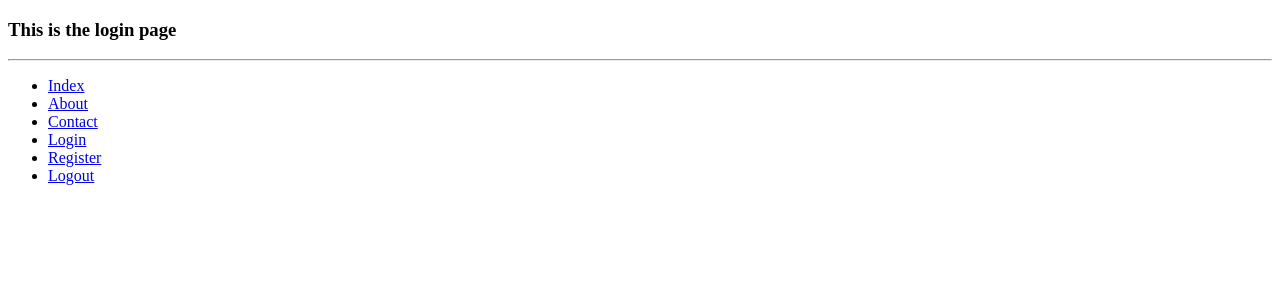
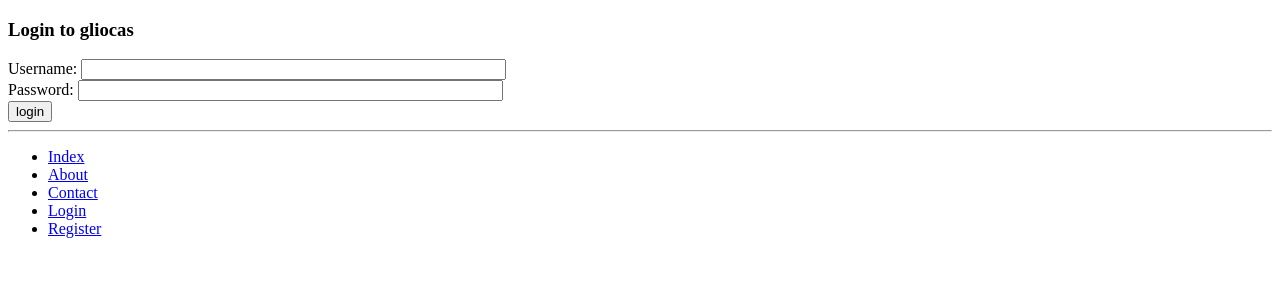
Before and after one commit to theycallmepeter/DreamTeamWAD2, a Django app: page /gliocas_app/login/ in a window 1280 px wide. Shown: the top 300 px of the page. Run offline with Django 3.2, Linux system fonts and the light colour scheme; parts of the project's set-up code (start-up, migrations or seed data) failed here and were passed over.

Commit message:
added login functionality

```diff
--- a/Gliocas/Gliocas/settings.py
+++ b/Gliocas/Gliocas/settings.py
@@ -16,7 +16,7 @@ import os
 BASE_DIR = os.path.dirname(os.path.dirname(os.path.abspath(__file__)))
 
 TEMPLATE_DIR = os.path.join(BASE_DIR, 'templates')
-
+MEDIA_DIR = os.path.join(BASE_DIR,'media')
 # Quick-start development settings - unsuitable for production
 # See https://docs.djangoproject.com/en/2.1/howto/deployment/checklist/
 
@@ -92,6 +92,7 @@ AUTH_PASSWORD_VALIDATORS = [
     },
     {
         'NAME': 'django.contrib.auth.password_validation.MinimumLengthValidator',
+        'OPTIONS' : {'min_length':6},
     },
     {
         'NAME': 'django.contrib.auth.password_validation.CommonPasswordValidator',
--- a/Gliocas/gliocas_app/forms.py
+++ b/Gliocas/gliocas_app/forms.py
@@ -1,6 +1,6 @@
 from django import forms
 from django.contrib.auth.models import User
-from gliocas_app.models import UserProfile
+#from gliocas_app.models import UserProfile
 
 class UserForm(forms.ModelForm):
 
--- a/Gliocas/gliocas_app/views.py
+++ b/Gliocas/gliocas_app/views.py
@@ -5,7 +5,8 @@ from django.urls import reverse
 from django.contrib.auth.decorators import login_required
 from gliocas_app.forms import UserForm
 from django.contrib.auth.models import User
-from gliocas_app.models import Subject, Course, Question, UserProfile
+from gliocas_app.models import Subject, Course, Question
+
 
 def index(request):
     context_dict = {}
@@ -94,10 +95,10 @@ def register(request):
                 user.set_password(user.password)
                 user.save()
 
-                profile = UserProfile()
-                profile.user = user
+                #profile = UserProfile()
+                #profile.user = user
 
-                profile.save()
+                #profile.save()
 
                 registered = True
 
@@ -113,8 +114,29 @@ def register(request):
 
 
 def user_login(request):
-    context_dict = {}
-    return render(request,'gliocas_app/login.html', context = context_dict)
+
+    if request.method == 'POST':
+
+        username = request.POST.get('username')
+        password = request.POST.get('password')
+
+        user = authenticate(username=username, password=password)
+
+        if user:
+
+            if user.is_active:
+
+                login(request, user)
+                return HttpResponseRedirect(reverse('index'))
+            else:
+
+                return HttpResponse("Your Rango account is disabled.")
+        else:
+            print("Invalid login details: {0}, {1}".format(username, password))
+            return HttpResponse("Invalid login details supplied.")
+
+    else:
+        return render(request, 'gliocas_app/login.html', {})
 
 @login_required
 def user_logout(request):
--- a/Gliocas/templates/gliocas_app/base.html
+++ b/Gliocas/templates/gliocas_app/base.html
@@ -21,9 +21,12 @@
                 <li><a href="{% url 'index' %}">Index</a></li>
                 <li><a href="{% url 'about' %}">About</a></li>
                 <li><a href="{% url 'contact' %}">Contact</a></li>
+                {% if user.is_authenticated %}
+                <li><a href="{% url 'logout' %}">Logout</a></li>
+                {%else%}
                 <li><a href="{% url 'login' %}">Login</a></li>
                 <li><a href="{% url 'register' %}">Register</a></li>
-                <li><a href="{% url 'logout' %}">Logout</a></li>
+                {%endif%}
             </ul>
         </div>
     </body>
--- a/Gliocas/templates/gliocas_app/login.html
+++ b/Gliocas/templates/gliocas_app/login.html
@@ -5,5 +5,13 @@
 {% endblock %}
 
 {% block body_block %}
-    <h3> This is the login page </h3>
+    <h3> Login to gliocas </h3>
+    <form id="login_form" method="post" action="{% url 'login' %}">
+      {% csrf_token %}
+      Username: <input type="text" name="username" value="" size="50" />
+      <br />
+      Password: <input type="password" name="password" value="" size="50" />
+      <br />
+      <input type="submit" value="login" />
+    </form>
 {% endblock %}
```
